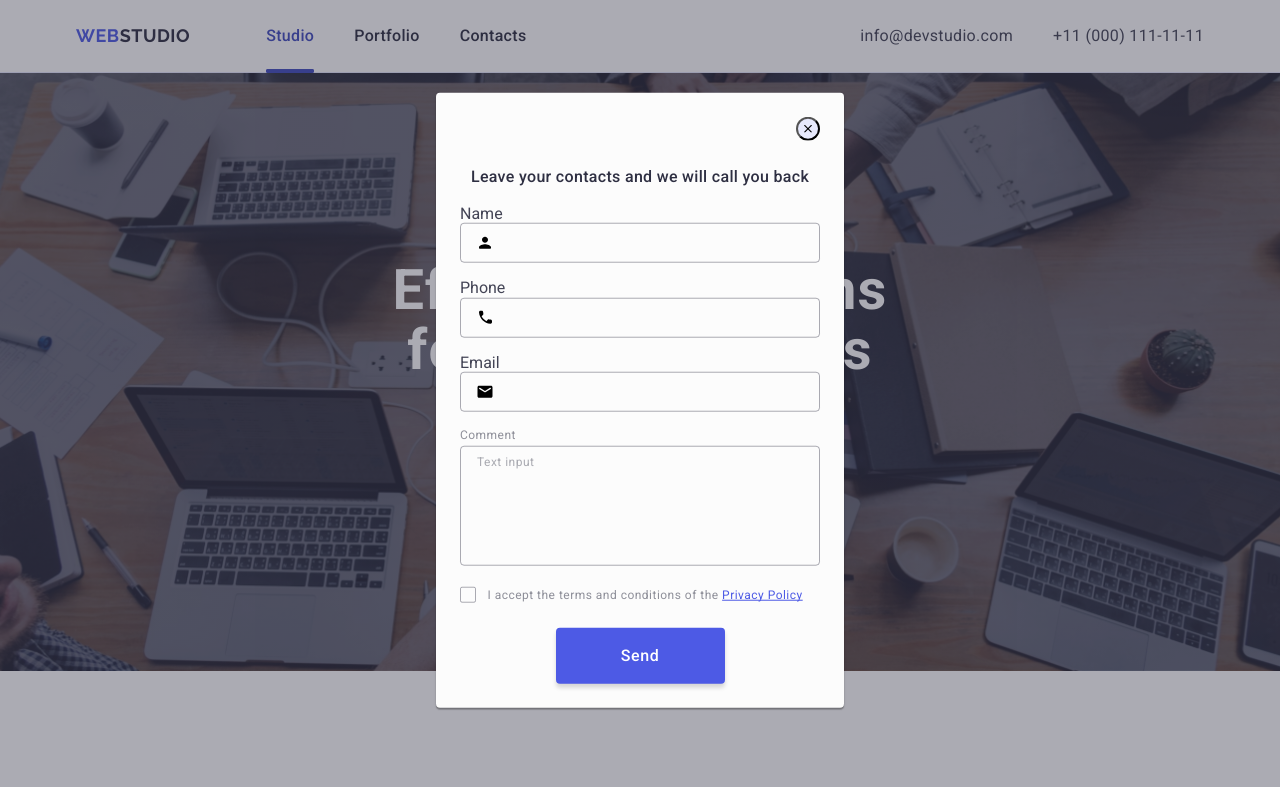
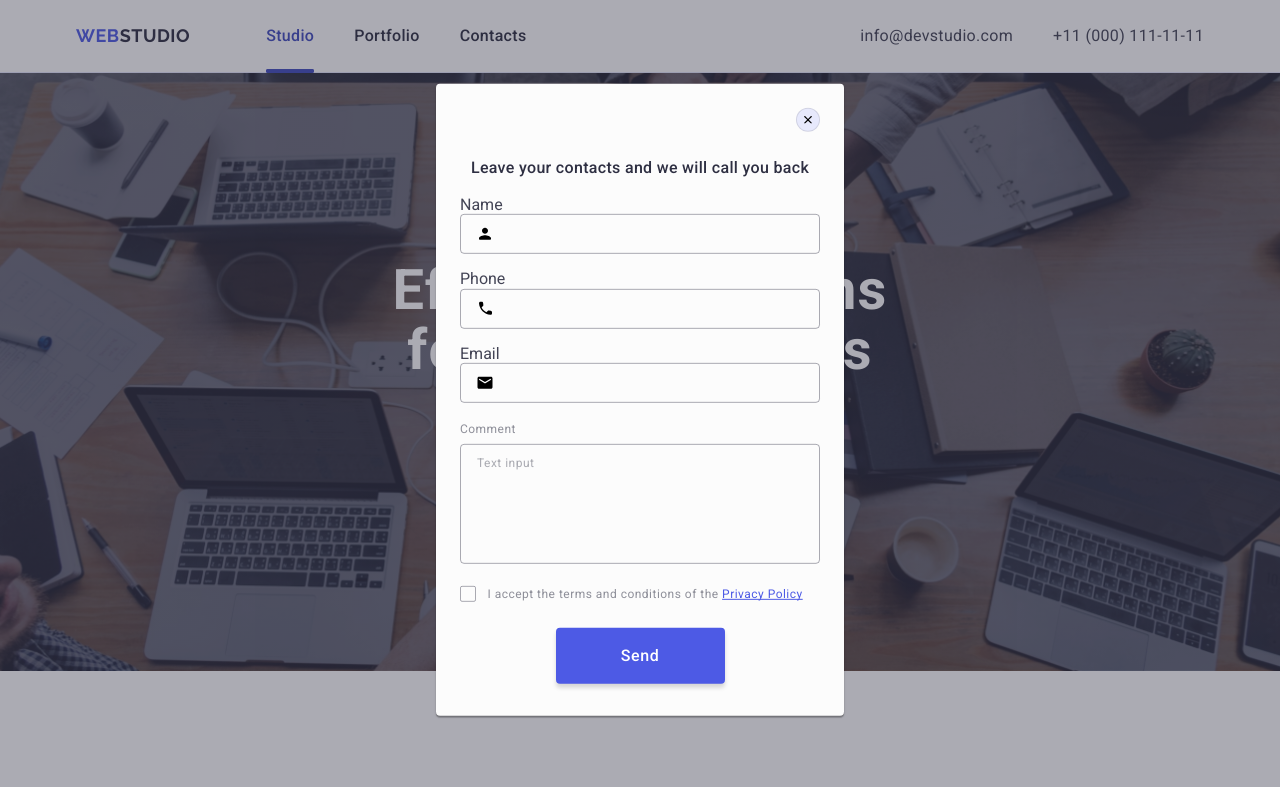
Before and after one commit to YanaShumylo/goit-markup-hw-05, a plain HTML site: page index.html in a window 1280 px wide. Shown: the top 787 px of the page. Drawn offline with nearby package versions, Linux system fonts and the light colour scheme.

Commit message:
updated css

```diff
--- a/css/styles.css
+++ b/css/styles.css
@@ -481,9 +481,7 @@ left: 0;
 
 .report-form {
 display: flex;
-align-items: center;
-  justify-content: center;
- gap: 24px; /* Відступ між input та button */
+gap: 24px; /* Відступ між input та button */
 }
 
 .email-input {
@@ -499,15 +497,11 @@ font-size: 12px;
 line-height: 2;
 letter-spacing: 0.04em;
 outline: none;
+color: #ffffff;
 }
 
 .email-input::placeholder {
-  font-weight: 400;
-font-size: 12px;
-line-height: 2;
-letter-spacing: 0.04em;
-color: #fff;
-/* padding-top: 8px 16px; */
+color: #ffffff;
 }
 
 .button-form {
@@ -532,7 +526,8 @@ gap: 24px;
 transition: background-color 250ms cubic-bezier(0.4, 0, 0.2, 1);
 }
 
-.icon-frame {fill: #fff;}
+.icon-frame {fill: #fff;
+margin-left: 16px;}
 
 .button-form:hover {background-color: #404BBF;}
 
@@ -588,13 +583,13 @@ padding: 0px;
 width: 24px;
 height: 24px;
 background-color: RGB(231, 233, 252);
-border: 1px solid rgba (0, 0, 0, 0.1);
 border-radius: 50%;
 top: 24px;
 right: 24px;
     transition: background-color 250ms cubic-bezier(0.4, 0, 0.2, 1),
     border 250ms cubic-bezier(0.4, 0, 0.2, 1);
-  cursor: pointer;}
+  cursor: pointer;
+border: 1px solid rgba(0, 0, 0, 0.1);}
 
 .close-modal-btn:focus {
   background-color: rgb(64, 75, 191);
@@ -621,6 +616,9 @@ text-align: center;
 color: #2e2f42;
 margin-bottom: 16px;
 }
+.modal-form {
+  margin-bottom: 8px;
+}
 
 .input-modal {
   width: 100%;
@@ -643,7 +641,7 @@ transition: border color 250ms cubic-bezier(0.4, 0, 0.2, 1);
 .label-modal {
 font-weight: 400;
 font-size: 12px;
-line-height: 1.16667;
+line-height: 1.7;
 letter-spacing: 0.04em;
 color: #8e8f99;
 display: block;
@@ -654,7 +652,7 @@ margin-bottom: 4px;
 left: 16px;
 top: 50%;
 transform: translateY(-50%);
-transition: fill 250ms cubic-bezier(0.4, 0, 0.2, 1);}
+transition: border-color 250ms cubic-bezier(0.4, 0, 0.2, 1); }
 
 .input-text {
 position: relative;
@@ -667,7 +665,7 @@ position: relative;
 .textarea-modal {
 font-weight: 400;
 font-size: 12px;
-line-height: 1.16667;
+line-height: 1.7;
 letter-spacing: 0.04em;
 color: rgba(46, 47, 66, 0.4);
 outline: transparent;
@@ -683,7 +681,7 @@ padding: 8px 16px;
 
 .textarea-modal::placeholder {font-weight: 400;
 font-size: 12px;
-line-height: 1.16667;
+line-height: 1.7;
 letter-spacing: 0.04em;
 color: rgba(46, 47, 66, 0.4);}
 
@@ -720,6 +718,7 @@ transition: background-color 250ms cubic-bezier(0.4, 0, 0.2, 1), border 250ms cu
 text-decoration: underline;
 text-decoration-skip-ink: none;
 color: #4d5ae5;
+transition: background-color 250ms cubic-bezier(0.4, 0, 0.2, 1), border 250ms cubic-bezier(0.4, 0, 0.2, 1), fill 250ms cubic-bezier(0.4, 0, 0.2, 1);
 }
 
 /* the end checkbox */
@@ -734,7 +733,7 @@ cursor: pointer;
 color: #ffffff;
 border-radius: 4px;
 padding: 16px 32px;
-width: 169px;
+min-width: 169px;
 height: 56px;
 display: block;
 text-align: center;
--- a/index.html
+++ b/index.html
@@ -375,7 +375,7 @@
 
     <div class="footer-form">
        <p class="text-label">Subscribe </p>
-      <form name="report-form" action="">
+      <form name="report-form" class="form">
         <label class="label-name" for="user-email">
           <input  class="email-input" type="email" name="user-email" id="user-email" placeholder="E-mail"/>
         </label>
@@ -398,7 +398,7 @@
   </svg>
 </button>
 <p class="modal-title">Leave your contacts and we will call you back</p>
-<form class="modal-form">
+<form class="modal-form" name="modal-form">
   <div class="modal-field">
   <label clas="label-modal" for="user-name">Name</label>
   <div class="input-text">
@@ -430,8 +430,8 @@
 </div>
 
 <div class="modal-comment">
-  <label class="label-modal" for="comment">Comment</label>
-  <textarea class="textarea-modal" name="comment" id="comment" placeholder="Text input"></textarea>
+  <label class="label-modal" name="label-modal" for="user-comment">Comment</label>
+  <textarea class="textarea-modal" name="user-comment" id="user-comment" placeholder="Text input"></textarea>
 </div>
 
 <div class="checkbox-modal">
```
